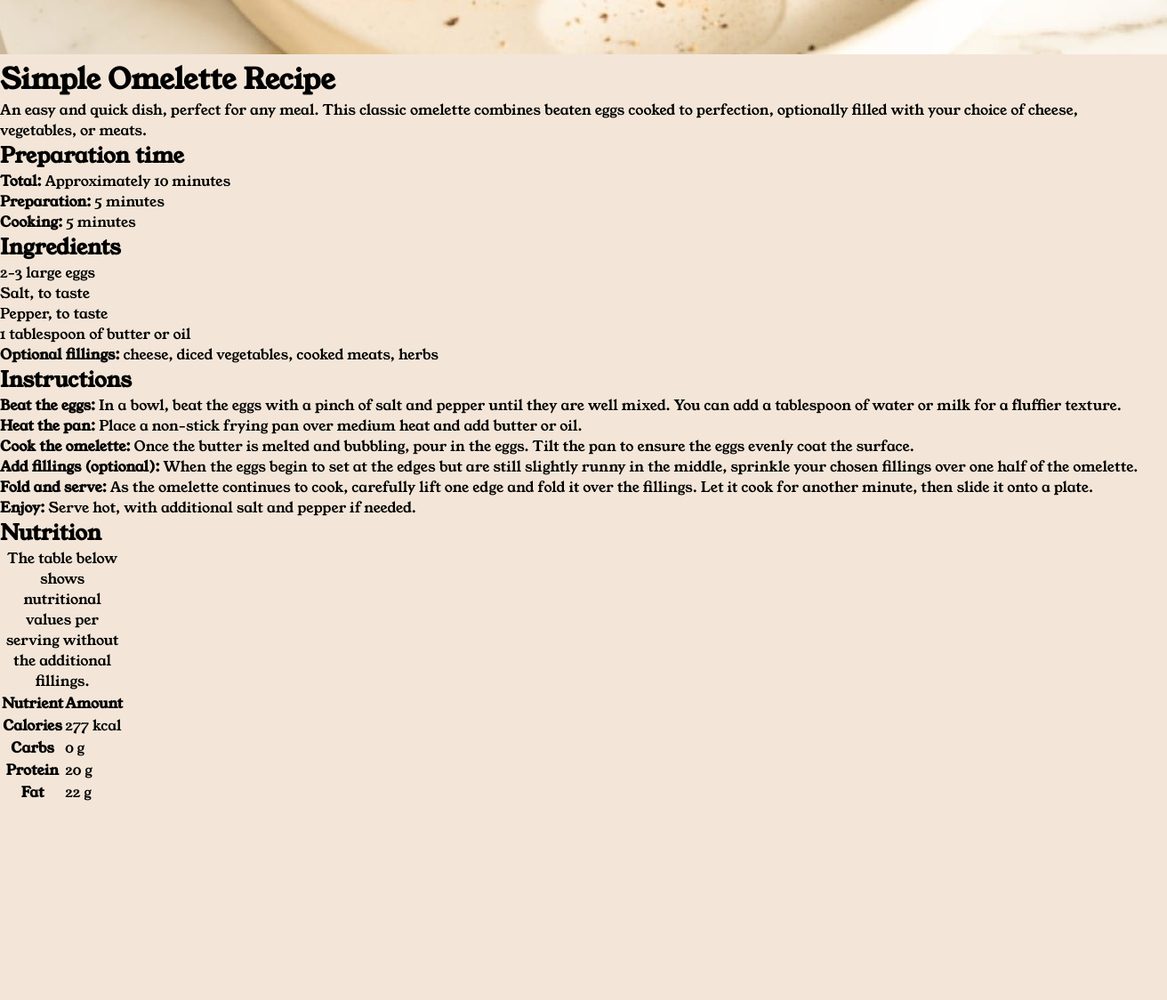
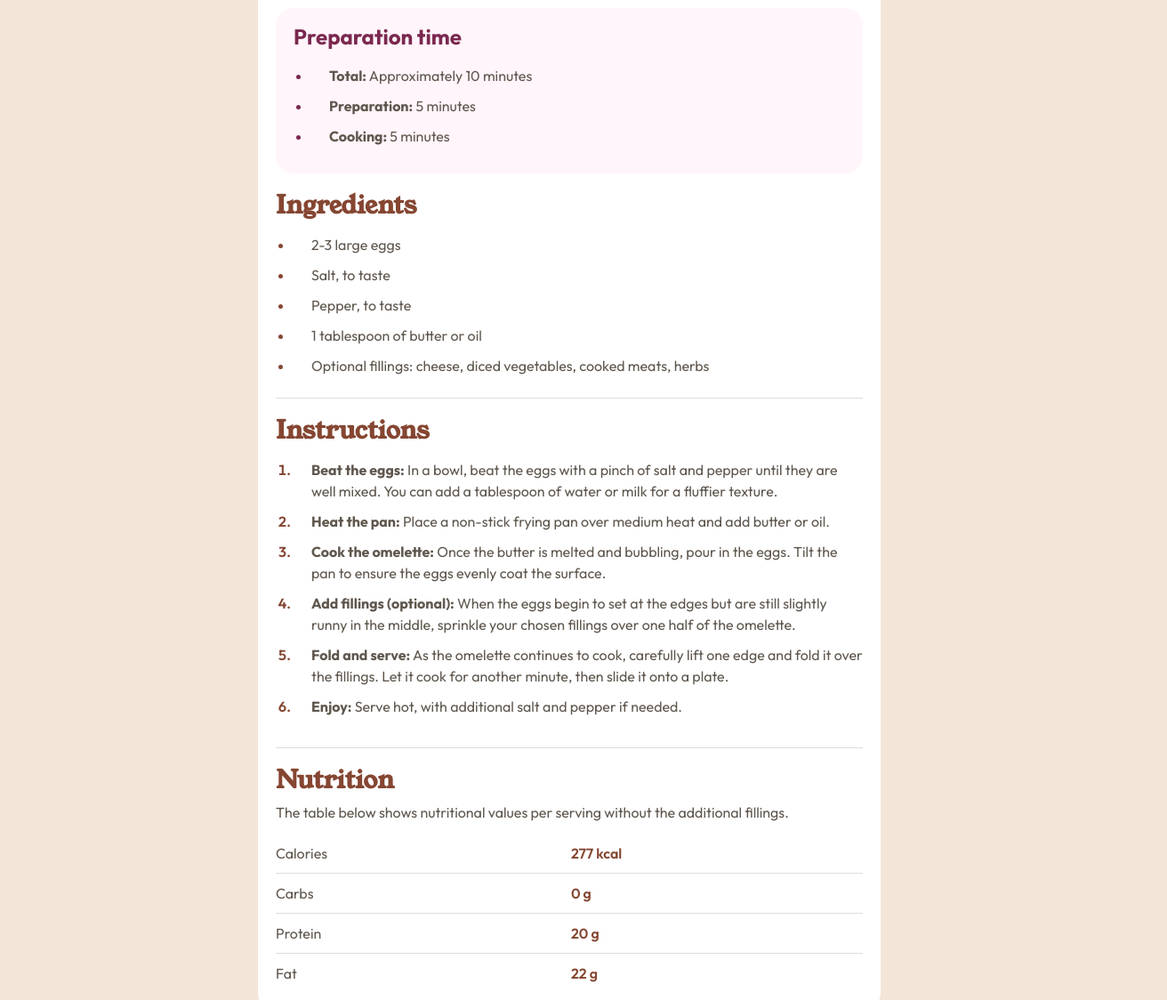
Before and after one commit to ThePageGuy/recipe-page, a plain HTML site: page index.html in a window 1280 px wide. Shown: the part 539-1663 px from the top of the page at 89% size, 1312 px wide, since content can reach past the window. Before the commit the page ends 1443 px from the top, so only its background shows below. Drawn offline with Linux system fonts and the light colour scheme.

Commit message:
Complete Challenge

```diff
--- a/index.html
+++ b/index.html
@@ -27,70 +27,68 @@
       cooked to perfection, optionally filled with your choice of cheese, vegetables, or meats.
     </p>
 
-    <section>
+    <section id="purple">
       <h2>Preparation time</h2>
       <ul>
-        <li><strong>Total:</strong> Approximately 10 minutes</li>
-        <li><strong>Preparation:</strong> 5 minutes</li>
-        <li><strong>Cooking:</strong> 5 minutes</li>
+        <li><span><strong>Total:</strong> Approximately 10 minutes</span></li>
+        <li><span><strong>Preparation:</strong> 5 minutes</span></li>
+        <li><span><strong>Cooking:</strong> 5 minutes</span></li>
       </ul>
     </section>
 
     <section>
       <h2>Ingredients</h2>
       <ul>
-        <li>2-3 large eggs</li>
-        <li>Salt, to taste</li>
-        <li>Pepper, to taste</li>
-        <li>1 tablespoon of butter or oil</li>
+        <li><span>2-3 large eggs</span></li>
+        <li><span>Salt, to taste</span></li>
+        <li><span>Pepper, to taste</span></li>
+        <li><span>1 tablespoon of butter or oil</span></li>
         <li>
-          <strong>Optional fillings:</strong> cheese, diced vegetables, cooked meats, herbs
+          <span>Optional fillings: cheese, diced vegetables, cooked meats, herbs</span>
         </li>
       </ul>
     </section>
 
-    <section>
+    <section id="spaced">
       <h2>Instructions</h2>
       <ol>
         <li>
-          <strong>Beat the eggs:</strong> In a bowl, beat the eggs with a pinch of salt and
-          pepper until they are well mixed. You can add a tablespoon of water or milk for a
-          fluffier texture.
+          <span>
+            <strong>Beat the eggs:</strong> In a bowl, beat the eggs with a pinch of salt and pepper until they are well mixed. You can add a tablespoon of water or milk for a fluffier texture.
+          </span>
         </li>
         <li>
-          <strong>Heat the pan:</strong> Place a non-stick frying pan over medium heat and
-          add butter or oil.
+          <span>
+            <strong>Heat the pan:</strong> Place a non-stick frying pan over medium heat and add butter or oil.
+          </span>
         </li>
         <li>
-          <strong>Cook the omelette:</strong> Once the butter is melted and bubbling, pour
-          in the eggs. Tilt the pan to ensure the eggs evenly coat the surface.
+          <span>
+            <strong>Cook the omelette:</strong> Once the butter is melted and bubbling, pour in the eggs. Tilt the pan to ensure the eggs evenly coat the surface.
+          </span>
         </li>
         <li>
-          <strong>Add fillings (optional):</strong> When the eggs begin to set at the edges
-          but are still slightly runny in the middle, sprinkle your chosen fillings over one
-          half of the omelette.
+          <span>
+            <strong>Add fillings (optional):</strong> When the eggs begin to set at the edges but are still slightly runny in the middle, sprinkle your chosen fillings over one half of the omelette.
+          </span>
         </li>
         <li>
-          <strong>Fold and serve:</strong> As the omelette continues to cook, carefully lift
-          one edge and fold it over the fillings. Let it cook for another minute, then slide
-          it onto a plate.
+          <span>
+            <strong>Fold and serve:</strong> As the omelette continues to cook, carefully lift one edge and fold it over the fillings. Let it cook for another minute, then slide it onto a plate.
+          </span>
         </li>
         <li>
-          <strong>Enjoy:</strong> Serve hot, with additional salt and pepper if needed.
+          <span>
+            <strong>Enjoy:</strong> Serve hot, with additional salt and pepper if needed.
+          </span>
         </li>
       </ol>
     </section>
 
     <section>
       <h2>Nutrition</h2>
+      <p>The table below shows nutritional values per serving without the additional fillings.</p>
       <table>
-        <caption>The table below shows nutritional values per serving without the additional fillings.</caption>
-        <thead>
-          <tr>
-            <th scope="col">Nutrient</th>
-            <th scope="col">Amount</th>
-          </tr>
-        </thead>
         <tbody>
           <tr>
             <th scope="row">Calories</th>
--- a/style.css
+++ b/style.css
@@ -1,12 +1,140 @@
 *,
-*::after,
-*::before {
+::after,
+::before {
     box-sizing: border-box;
     margin: 0;
-    padding: 0;
+    padding: 0
 }
 
 body {
+    font-family: Outfit, sans-serif;
     background: #f3e6d8;
-    font-family: 'Young Serif', 'Outfit', sans-serif;
+    display: grid;
+    place-items: center;
+    line-height: 150%
 }
+
+h1,
+h2 {
+    font-family: 'Young Serif'
+}
+
+main {
+    max-width: 700px;
+    min-width: 300px;
+    padding: 20px;
+    background: #fff;
+    border-radius: 20px;
+    margin: 52px 8px
+}
+
+main img {
+    width: 100%;
+    border-radius: 20px
+}
+
+main h1 {
+    color: #302d2c;
+    font-weight: 400;
+    font-size: 2.5rem;
+    margin: 24px 0 12px;
+    line-height: 150%
+}
+
+main p {
+    font-weight: 400;
+    font-size: 1rem;
+    color: #5f574e
+}
+
+main #purple {
+    background: #fff5fa;
+    padding: 20px 40px;
+    border-radius: 20px;
+    margin: 24px 0
+}
+
+main #purple h2 {
+    font-family: Outfit;
+    margin-left: -20px;
+    color: #7b284f;
+    font-size: 1.5rem
+}
+
+main #purple li {
+    color: #7b284f;
+    margin-left: 0
+}
+
+main #spaced {
+    padding: 24px 0;
+    border-bottom: 1px solid #5f574e33;
+    border-top: 1px solid #5f574e33;
+    margin: 24px 0
+}
+
+main section h2 {
+    color: #854632;
+    font-size: 1.75rem
+}
+
+main section ol,
+main section ul {
+    margin-top: 20px
+}
+
+main section li {
+    color: #854632;
+    margin: 10px 0 10px 20px;
+    padding-left: 20px;
+    font-weight: 600
+}
+
+main section li span {
+    color: #5f574e;
+    font-size: 1rem;
+    font-weight: 400
+}
+
+main section table {
+    width: 100%;
+    border-collapse: collapse
+}
+
+main section p {
+    margin: 12px 0
+}
+
+main section table tr {
+    border-bottom: 1px solid #5f574e33
+}
+
+main section table tr:last-child {
+    border-bottom: none
+}
+
+main section table th {
+    text-align: left;
+    font-weight: 400;
+    color: #5f574e;
+    padding: 10px 0
+}
+
+main section table td {
+    text-align: left;
+    font-weight: 600;
+    color: #854632;
+    padding: 10px 0
+}
+
+@media only screen and (max-width:800px) {
+    html {
+        font-size: 14px
+    }
+}
+
+@media only screen and (max-width:400px) {
+    html {
+        font-size: 12px
+    }
+}
```
Also changed, not shown: 2 other files.
